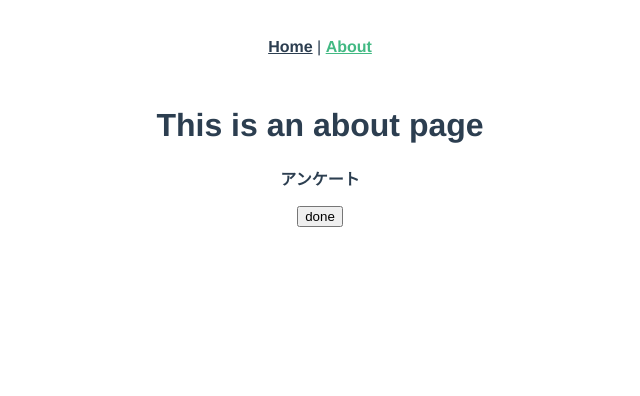
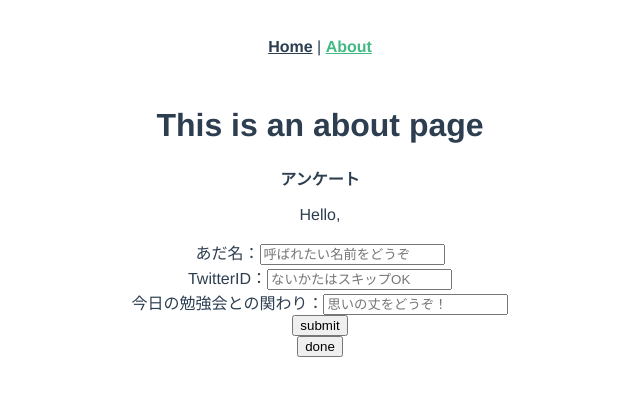
Before and after one commit to matsumana07384/form-validation-of-vue.js-sample-v2, a Vue app: page /about in a window 1280 px wide. Shown: the top 396 px of the page, without its empty margins (320-960 px from the left). Built offline with nearby package versions, Linux system fonts and the light colour scheme.

Commit message:
add form

```diff
--- a/src/components/Questionnaire.vue
+++ b/src/components/Questionnaire.vue
@@ -1,17 +1,41 @@
 <template>
 <div>
   <p><b>{{ title }}</b></p>
+<!-- ここから追加 -->
+  <form>
+    <div>
+      <p>Hello, {{ questionnaire.nickName }}</p>
+      <label>あだ名：</label>
+      <input type="text" name="nickname" placeholder="呼ばれたい名前をどうぞ" v-model="questionnaire.nickName">
+    </div>
+    <div>
+      <label>TwitterID：</label>
+      <input type="text" name="belong" value="" placeholder="ないかたはスキップOK">
+    </div>
+    <div>
+      <label>今日の勉強会との関わり：</label>
+      <input type="text" name="connection" value="" placeholder="思いの丈をどうぞ！">
+    </div>
+    <button type="submit">submit</button>
+  </form>
+<!-- ここまで追加 -->
 </div>
-<!-- ここから追加 -->
-
-<!-- ここまで追加 -->
 </template>
 
 <script>
 export default {
   props: {
       title : String
+  },/*カンマを追加*/
+  /*ここから追加*/
+  data: function() {
+    return {
+      questionnaire: {
+        nickName: null,
+      }
+    }
   }
+  /*ここまで追加*/
 }
 </script>
 
```
